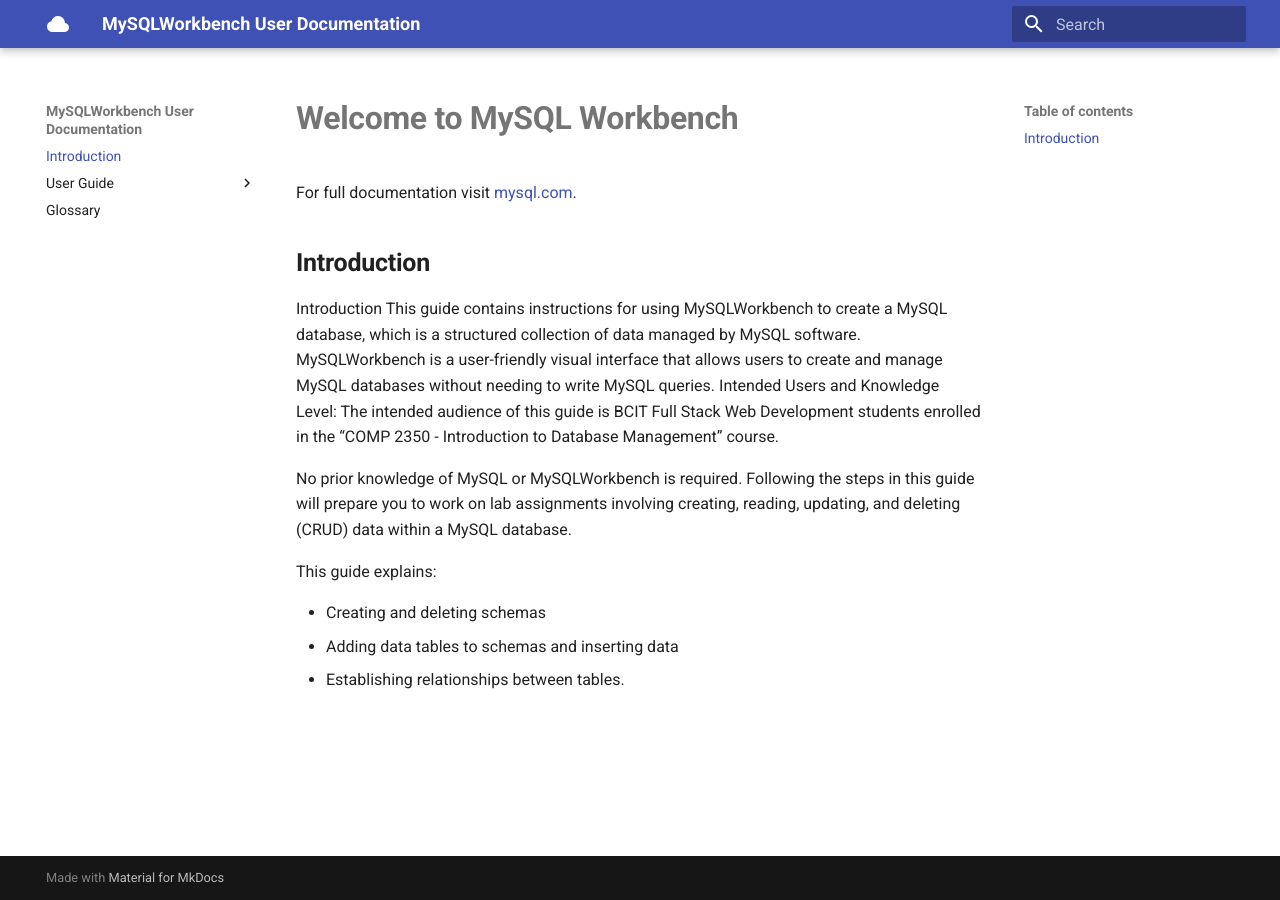
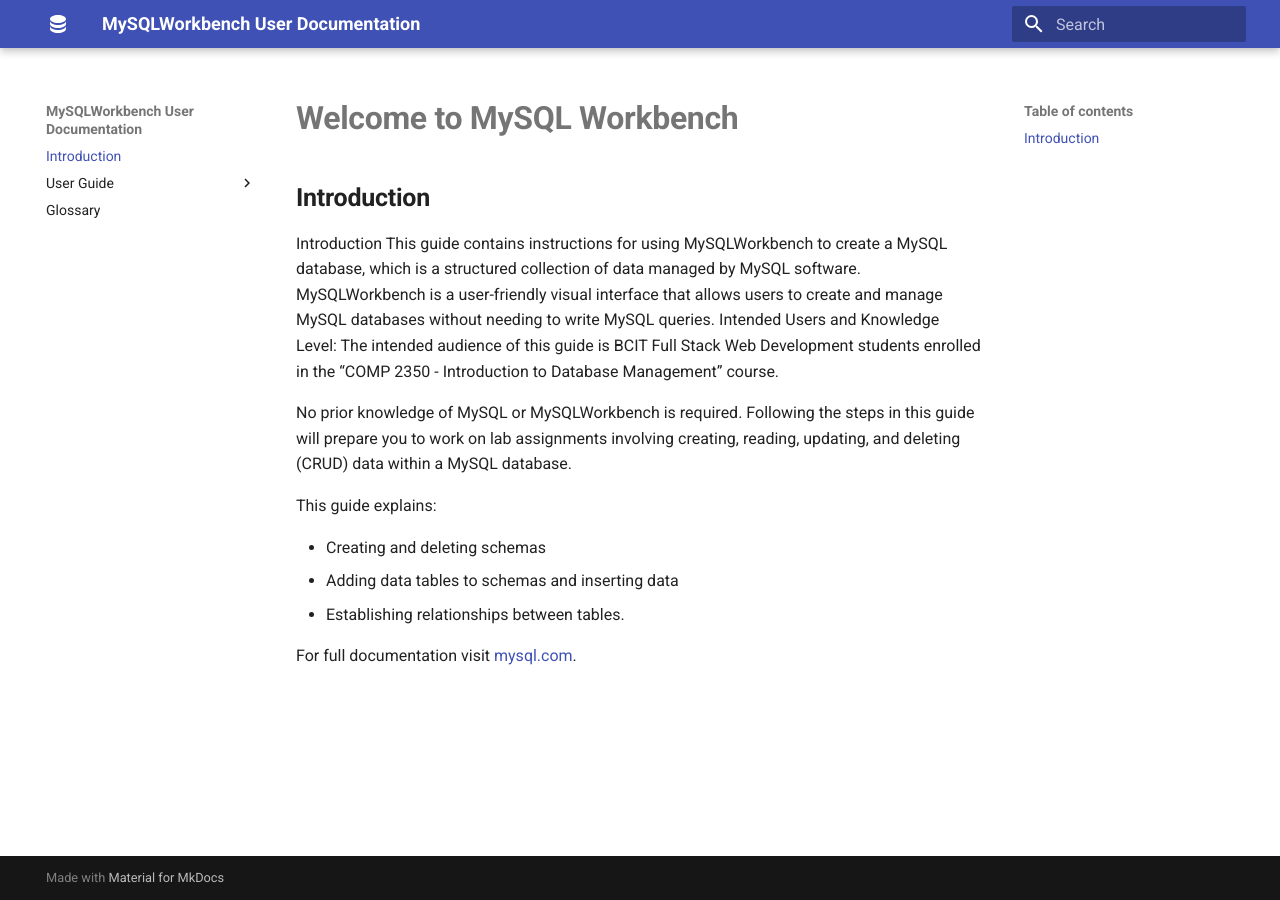
Before and after one commit to hxofficial/Comm-Doc, an MkDocs documentation site: the page built from docs/introduction.md, in a window 1280 px wide. Built offline with MkDocs 1.6.1 and Material for MkDocs 9.7.7, drawn with Linux system fonts in a browser that asks for light colours.

Commit message:
logo added

```diff
--- a/mkdocs.yml
+++ b/mkdocs.yml
@@ -16,7 +16,7 @@
   icon:
     admonition:
       note: octicons/alert-24
-    logo: material/cloud
+    logo: material/database
 
 markdown_extensions:
   - admonition
```
Also changed, not shown: docs/introduction.md (+2 -2 lines).
